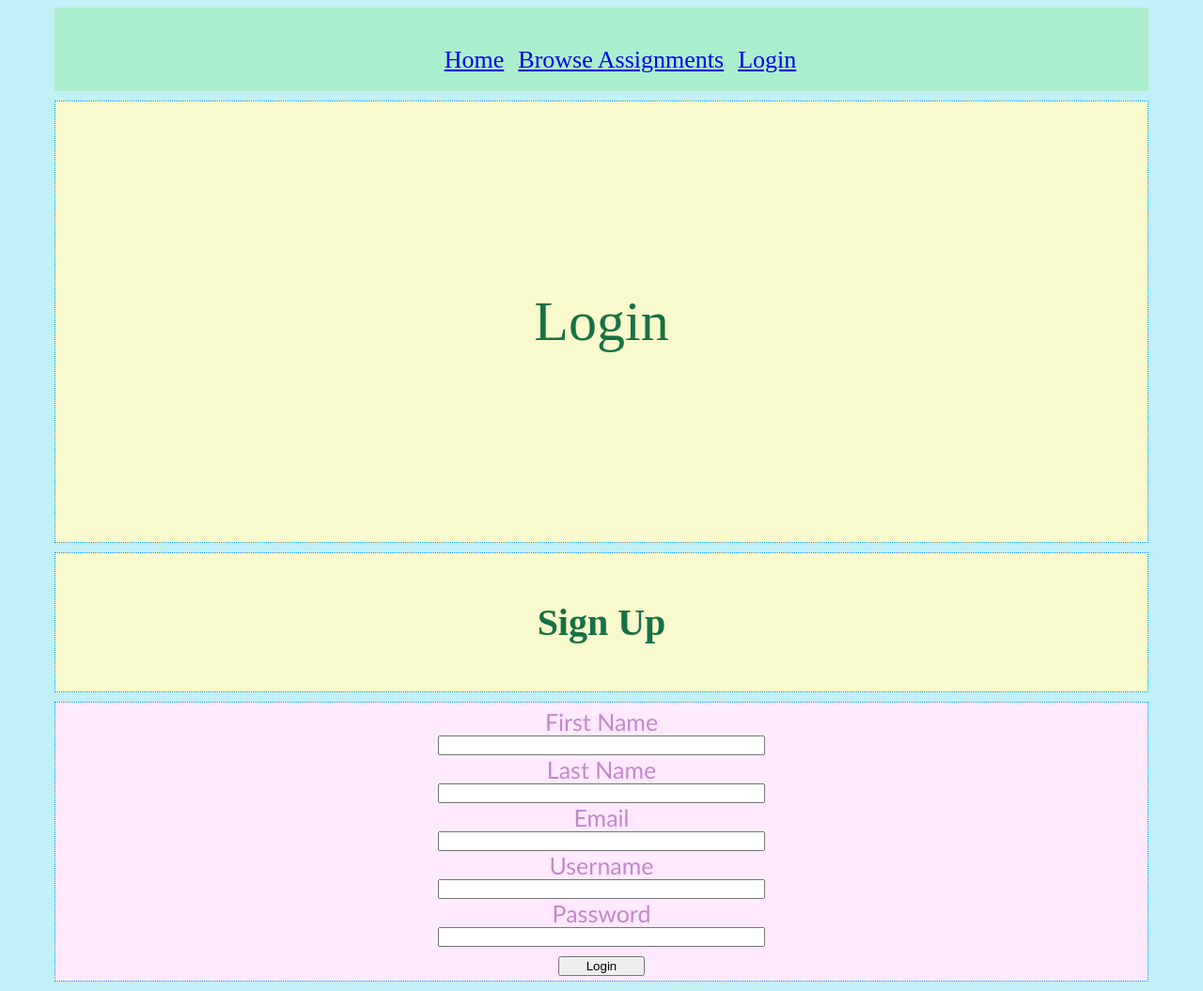
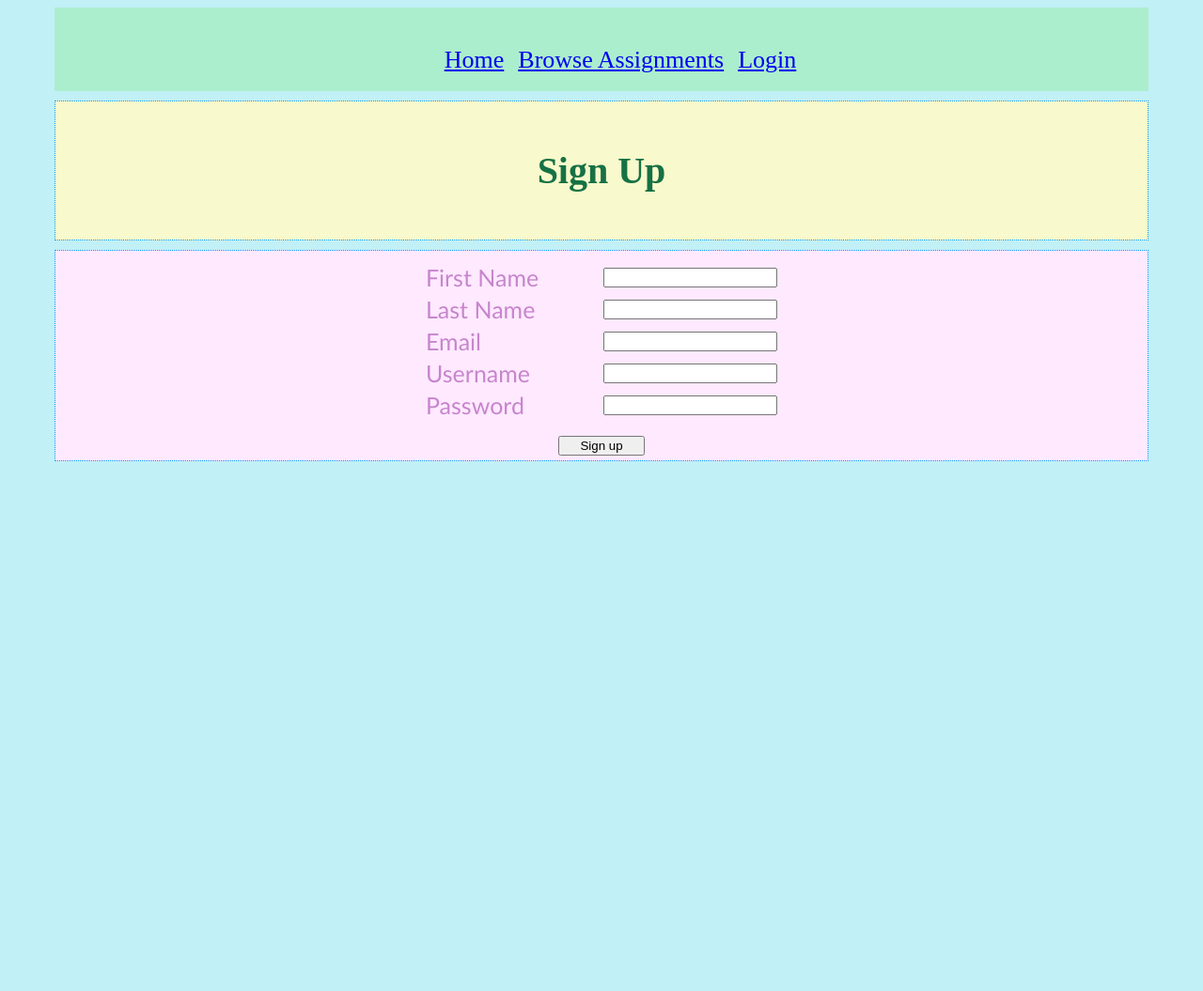
Before and after one commit to peterasujan/web, a Django app: template templates/website/signup.html in a window 1280 px wide. Shown: the whole page at 94% size. After the commit the page ends 800 px from the top, so only its background shows below. Run offline with Django 3.2, Linux system fonts and the light colour scheme; the template is opened without the code that fills it, so the values that code supplies are empty; some web fonts are replaced.

Commit message:
changed base, made tables for forms

```diff
--- a/templates/website/base.html
+++ b/templates/website/base.html
@@ -13,17 +13,10 @@
             <li><a href="/w/login">Login</a></li>
         </ul>
 
-        <header>
         {% block header %} {% endblock %}
-        </header>
 
         {% block body %} {% endblock %}
 
-        <footer>
-        {% block footer %} {% endblock %}
-        </footer>
-
-        {% block endbody %} {% endblock %}
     </body>
 
 
--- a/templates/website/browse.html
+++ b/templates/website/browse.html
@@ -1,8 +1,5 @@
 {% extends "website/base.html" %}
-{% block header %}
-    Assigment
-{% endblock %}
-{% block body %}
+
 {% block body %}
 <h1>
     Browse Assigments
--- a/templates/website/index.html
+++ b/templates/website/index.html
@@ -1,4 +1,7 @@
 {% extends "website/base.html" %}
+
 {% block header %}
-    Welcome to eduRide!
+<header>
+	Welcome to eduRide!
+</header>
 {% endblock %}
--- a/templates/website/signup.html
+++ b/templates/website/signup.html
@@ -1,24 +1,34 @@
 {% extends "website/base.html" %}
-{% block header %}
-    Login
-{% endblock %}
+
 {% block body %}
 <h1>
     Sign Up
 </h1>
 
 <div id = "login">
-    First Name<br>
-    <input type="text" name="firstname" /><br>
-    Last Name<br>
-    <input type="text" name="lastname" /><br>
-    Email<br>
-    <input type="text" name="email" /><br>
-    Username<br>
-    <input type="text" name="username" /><br>
-    Password<br>
-    <input type="text" name="password" /><br>
-    <input type="submit" value="Login" name="submit" class="submit"/>
+	<table>
+	<tr>
+	<td>First Name</td>
+	<td><input type="text" name="firstname" /><br></td>
+	</tr>
+	<tr>
+	<td>Last Name</td>
+	<td><input type="text" name="lastname" /><br></td>
+	</tr>
+	<tr>
+	<td>Email</td>
+	<td><input type="text" name="email" /><br></td>
+	</tr>
+	<tr>
+	<td>Username</td>
+	<td><input type="text" name="username" /><br></td>
+	</tr>
+	<tr>
+	<td>Password</td>
+	<td><input type="text" name="password" /><br></td>
+	</tr>
+	</table>
+	<input type="submit" value="Sign up" name="submit" class="submit"/>
 </div>
 
 {% endblock %}
--- a/website/static/css/style.css
+++ b/website/static/css/style.css
@@ -53,17 +53,40 @@ h1 {
     text-align: center;
 }
 
-input[type="text"] {
+table {
+    font-family: 'Calibri', sans-serif;
+    background-color: #FFE9FF;
+    color: #C785CD;
+    margin-top: 10px;
+    margin-bottom: 10px;
+    margin-right: 50px;
+    margin-left: 50px;
+    padding-top: 5px;
+    padding-bottom: 5px;
+    font-size: 25px;
+    text-align: center;
+    vertical-align: middle;
+    margin: auto;
+}
+
+td {
    text-align: left;
    clear:both;
-   width: 30%;
+   width: 50%;
 }
 
-input[type="submit"] {
+input[name="submit"] {
    text-align: center;
    margin-top: 10px;
    clear:both;
    width: 8%;
+}
+
+input[value="Retrieve password"] {
+   text-align: center;
+   margin-top: 10px;
+   clear:both;
+   width: 12%;
 }
 
 body {
--- a/website/urls.py
+++ b/website/urls.py
@@ -8,4 +8,5 @@ urlpatterns = patterns('',
     url(r'^login/$', direct_to_template, {'template' : 'website/login.html'}),
     url(r'^forgot/$', direct_to_template, {'template' : 'website/forgot.html'}),
     url(r'^signup/$', direct_to_template, {'template' : 'website/signup.html'}),
+    url(r'^forgot/$', direct_to_template, {'template' : 'website/forgot.html'}),
 )
```
Also changed, not shown: other parts of website/static/css/style.css (+6 -0 lines), templates/website/forgot.html (+10 -6 lines), templates/website/login.html (+15 -9 lines).
